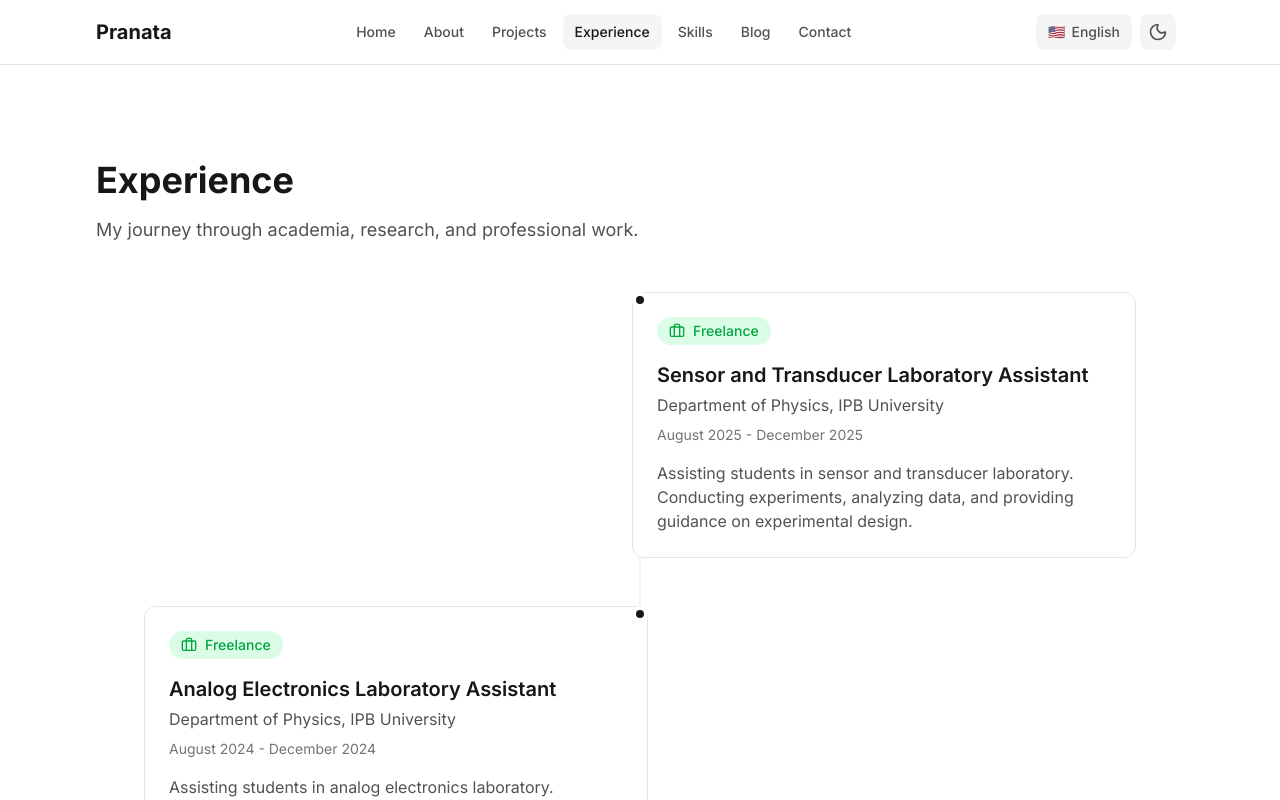
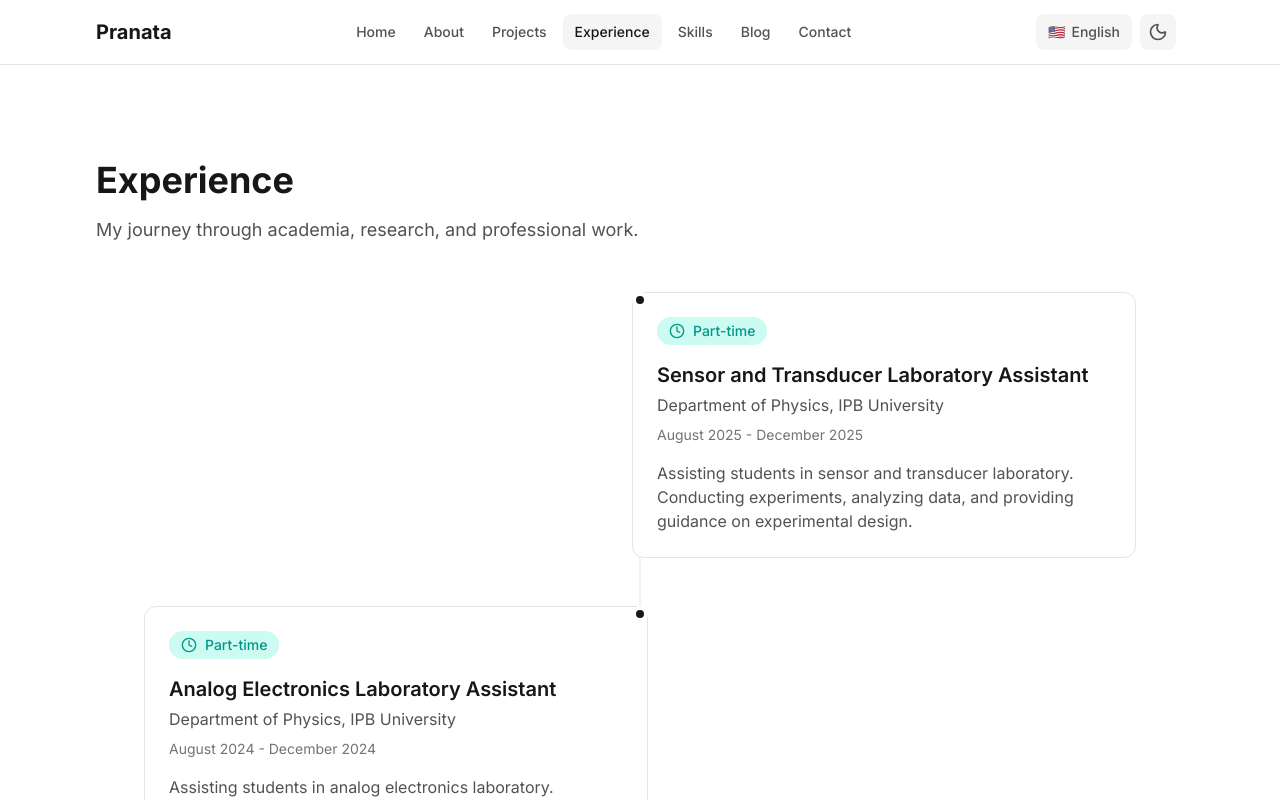
Before and after one commit to pranata-dev/personal-website, a Next.js app: page /experience in a window 1280 px wide. Shown: the top 800 px of the page. Built offline with nearby package versions, Linux system fonts and the light colour scheme.

Commit message:
feat: add part-time and full-time experience types with icons

```diff
--- a/src/app/experience/page.tsx
+++ b/src/app/experience/page.tsx
@@ -2,7 +2,7 @@
 
 import { motion } from 'framer-motion';
 import { Section } from '@/components/ui/Section';
-import { Briefcase, GraduationCap, FlaskConical, Rocket } from 'lucide-react';
+import { Briefcase, GraduationCap, FlaskConical, Rocket, Clock, Building2 } from 'lucide-react';
 import { useLocale } from '@/context/LocaleContext';
 
 interface Experience {
@@ -10,7 +10,7 @@ interface Experience {
     organization: string;
     period: string;
     description: string;
-    type: 'academic' | 'research' | 'freelance' | 'project';
+    type: 'academic' | 'research' | 'freelance' | 'project' | 'part-time' | 'full-time';
 }
 
 export default function ExperiencePage() {
@@ -22,14 +22,14 @@ export default function ExperiencePage() {
             organization: 'Department of Physics, IPB University',
             period: 'August 2025 - December 2025',
             description: 'Assisting students in sensor and transducer laboratory. Conducting experiments, analyzing data, and providing guidance on experimental design.',
-            type: 'freelance',
+            type: 'part-time',
         },
         {
             title: 'Analog Electronics Laboratory Assistant',
             organization: 'Department of Physics, IPB University',
             period: 'August 2024 - December 2024',
             description: 'Assisting students in analog electronics laboratory. Conducting experiments, analyzing data, and providing guidance on experimental design.',
-            type: 'freelance',
+            type: 'part-time',
         },
         {
             title: 'Physics Student',
@@ -45,6 +45,8 @@ export default function ExperiencePage() {
         research: FlaskConical,
         freelance: Briefcase,
         project: Rocket,
+        'part-time': Clock,
+        'full-time': Building2,
     };
 
     const typeColors = {
@@ -52,6 +54,8 @@ export default function ExperiencePage() {
         research: 'bg-purple-100 dark:bg-purple-900/30 text-purple-600 dark:text-purple-400',
         freelance: 'bg-green-100 dark:bg-green-900/30 text-green-600 dark:text-green-400',
         project: 'bg-orange-100 dark:bg-orange-900/30 text-orange-600 dark:text-orange-400',
+        'part-time': 'bg-teal-100 dark:bg-teal-900/30 text-teal-600 dark:text-teal-400',
+        'full-time': 'bg-indigo-100 dark:bg-indigo-900/30 text-indigo-600 dark:text-indigo-400',
     };
 
     return (
--- a/src/lib/i18n/en.ts
+++ b/src/lib/i18n/en.ts
@@ -82,6 +82,8 @@ export const en = {
             research: 'Research',
             freelance: 'Freelance',
             project: 'Project',
+            'part-time': 'Part-time',
+            'full-time': 'Full-time',
         },
     },
 
--- a/src/lib/i18n/id.ts
+++ b/src/lib/i18n/id.ts
@@ -84,6 +84,8 @@ export const id: Translations = {
             research: 'Riset',
             freelance: 'Freelance',
             project: 'Proyek',
+            'part-time': 'Part-time',
+            'full-time': 'Full-time',
         },
     },
 
```
